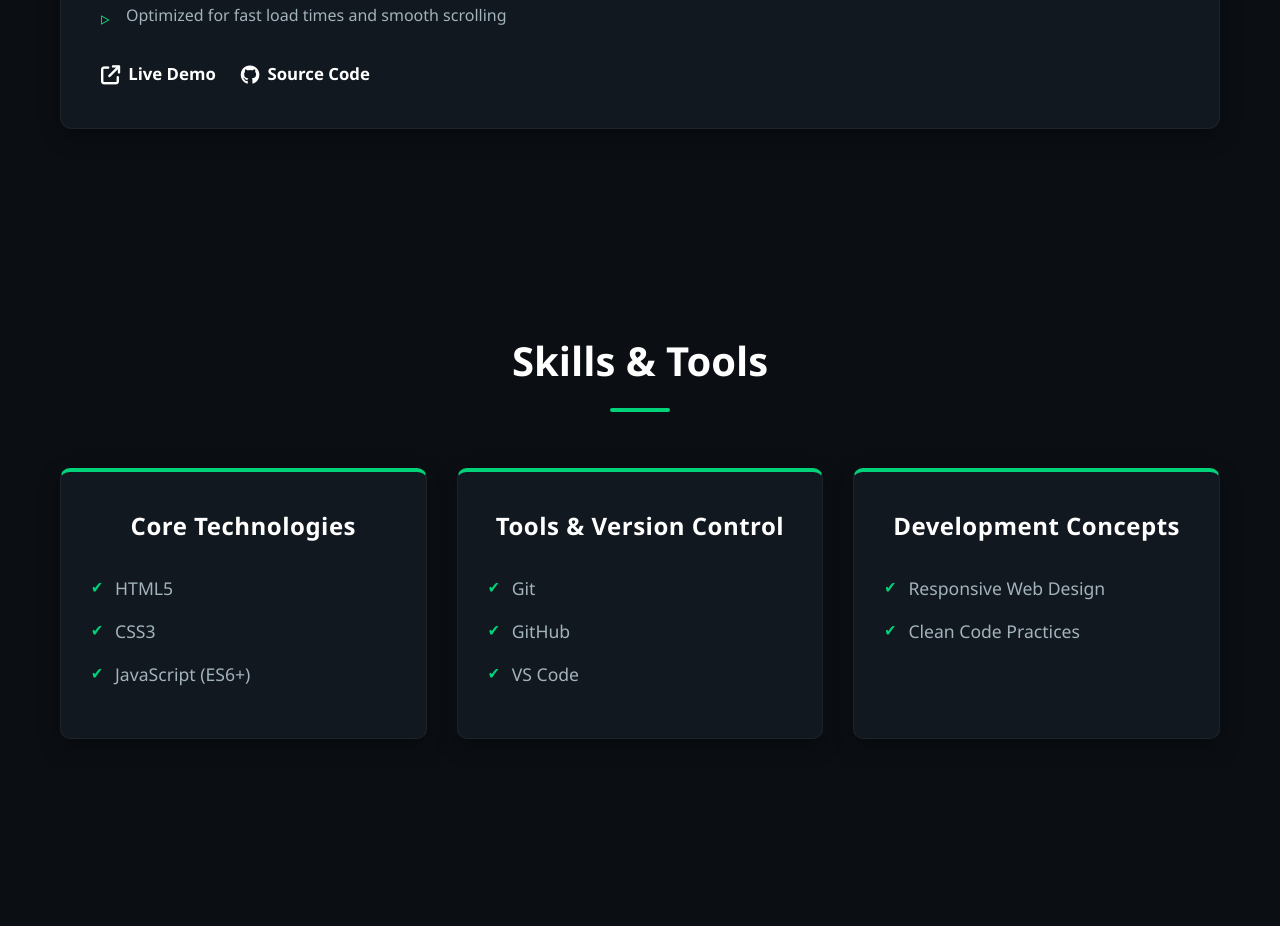
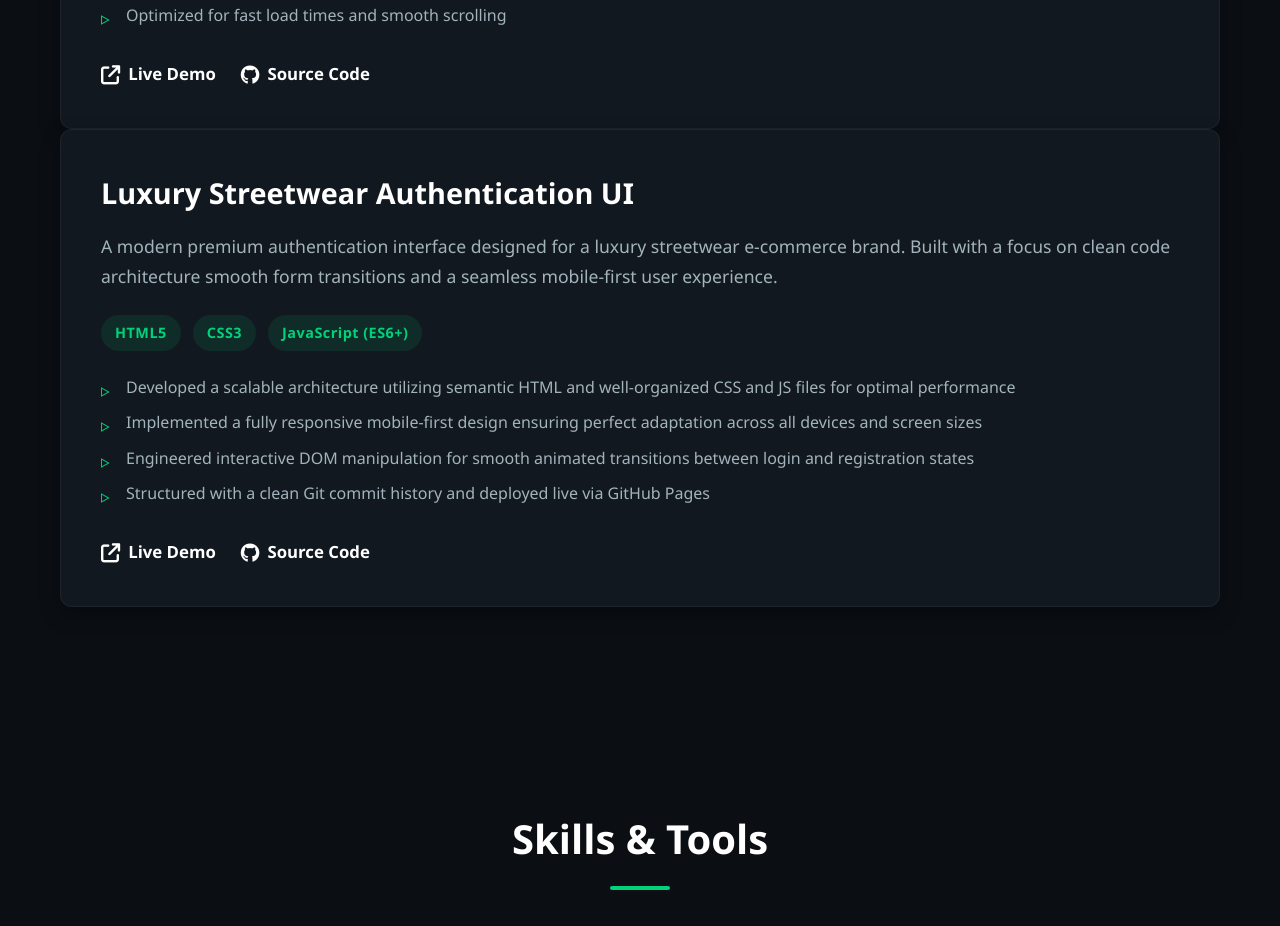
Before and after one commit to bodda5501/Portfolio, a plain HTML site: page index.html in a window 1280 px wide. Shown: the part 1353-2279 px from the top of the page. Drawn offline with Linux system fonts and the light colour scheme.

Commit message:
feat: add Luxury Streetwear Authentication UI project

```diff
--- a/index.html
+++ b/index.html
@@ -166,6 +166,63 @@
               </a>
             </div>
           </article>
+
+          <!-- Project 2 -->
+          <article class="project-card">
+            <h3 class="project-title">Luxury Streetwear Authentication UI</h3>
+
+            <p class="project-description">
+              A modern premium authentication interface designed for a luxury
+              streetwear e-commerce brand. Built with a focus on clean code
+              architecture smooth form transitions and a seamless mobile-first
+              user experience.
+            </p>
+
+            <ul class="tech-stack">
+              <li>HTML5</li>
+              <li>CSS3</li>
+              <li>JavaScript (ES6+)</li>
+            </ul>
+
+            <ul class="key-features">
+              <li>
+                Developed a scalable architecture utilizing semantic HTML and
+                well-organized CSS and JS files for optimal performance
+              </li>
+              <li>
+                Implemented a fully responsive mobile-first design ensuring
+                perfect adaptation across all devices and screen sizes
+              </li>
+              <li>
+                Engineered interactive DOM manipulation for smooth animated
+                transitions between login and registration states
+              </li>
+              <li>
+                Structured with a clean Git commit history and deployed live via
+                GitHub Pages
+              </li>
+            </ul>
+
+            <div class="project-links">
+              <a
+                href="https://bodda5501.github.io/loginPage"
+                target="_blank"
+                rel="noopener noreferrer"
+                class="btn-link"
+              >
+                <i class="fa-solid fa-arrow-up-right-from-square"></i> Live Demo
+              </a>
+
+              <a
+                href="https://github.com/bodda5501/loginPage"
+                target="_blank"
+                rel="noopener noreferrer"
+                class="btn-link"
+              >
+                <i class="fa-brands fa-github"></i> Source Code
+              </a>
+            </div>
+          </article>
         </div>
       </section>
 
```
